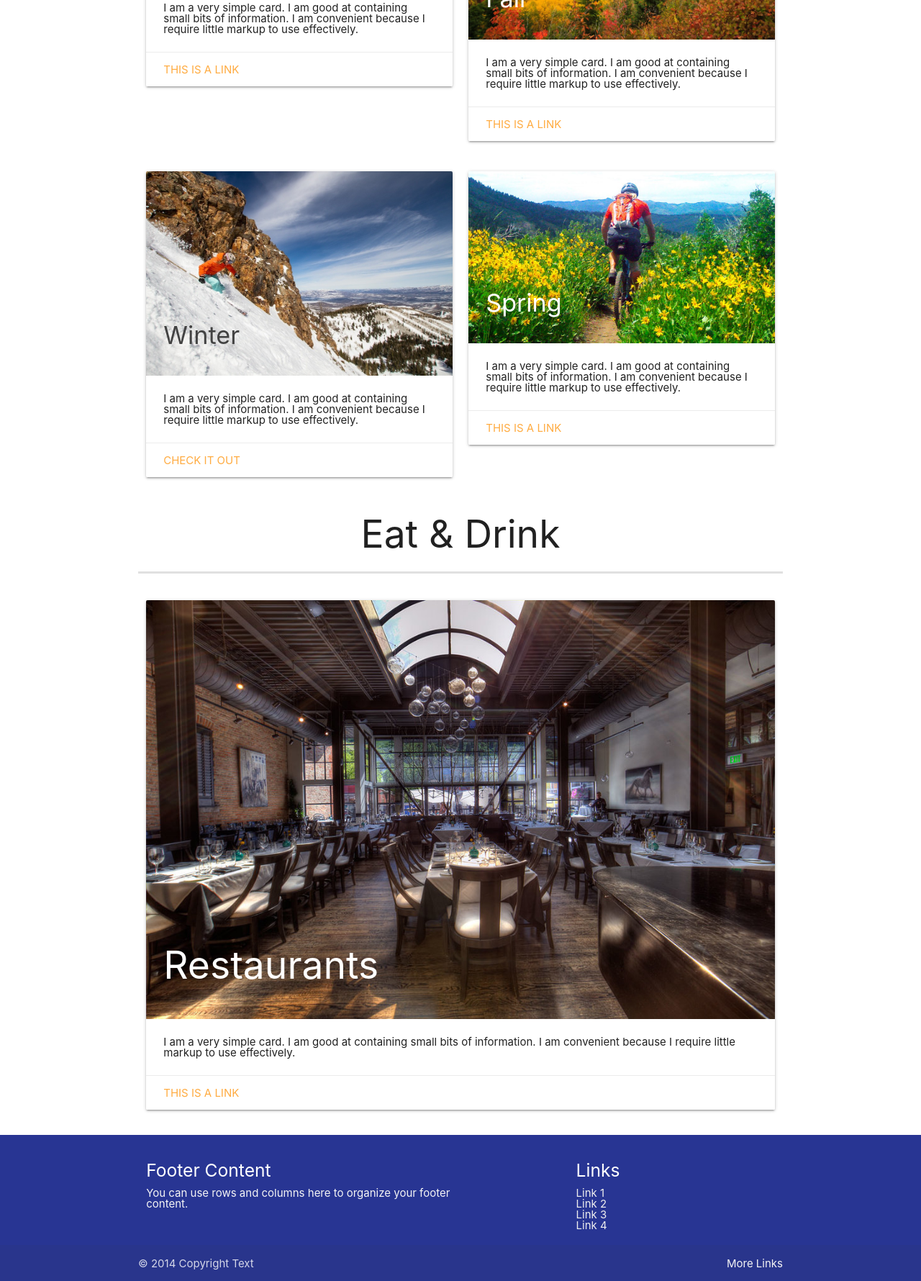
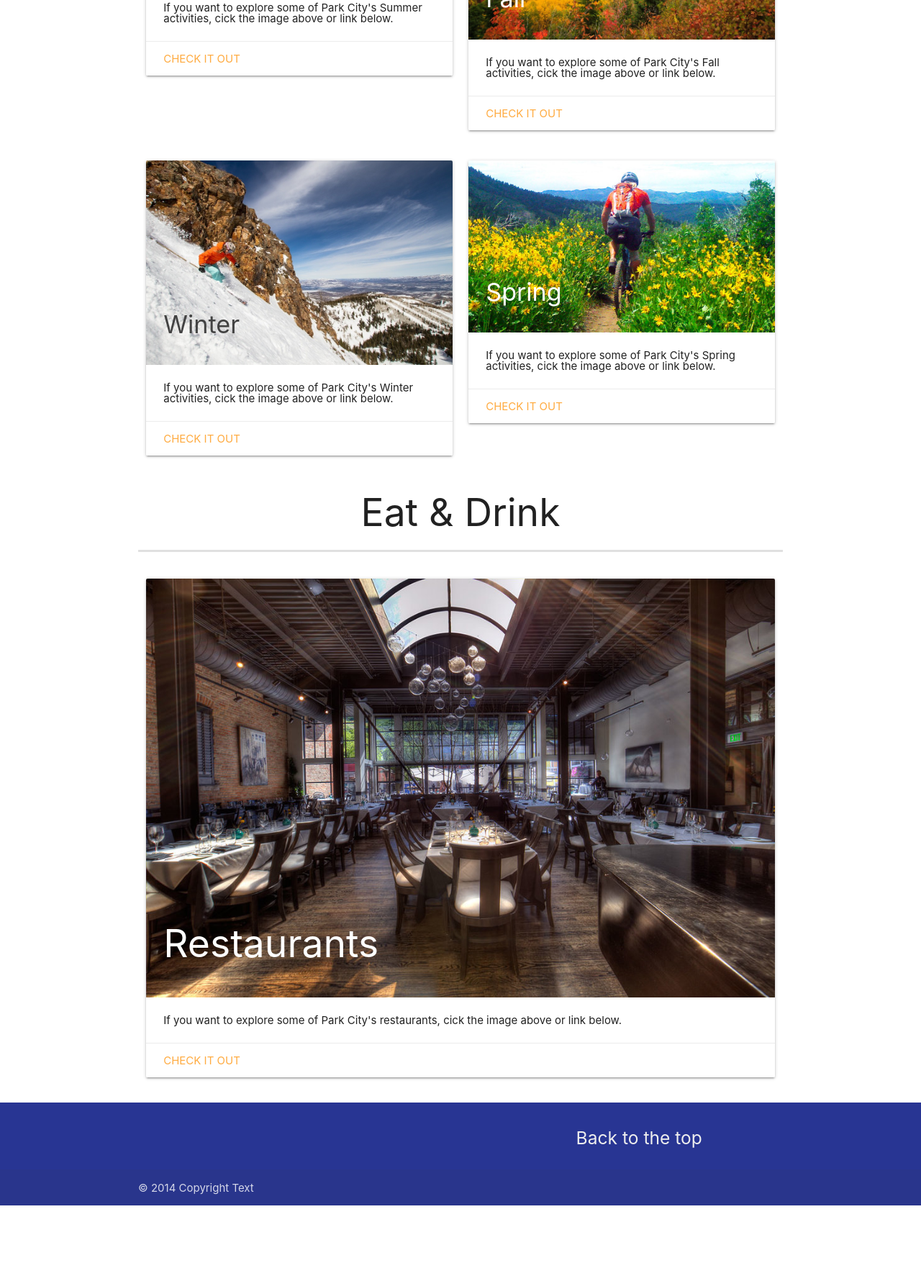
Before and after one commit to MarcoJohns/Group4, a plain HTML site: page index.html in a window 1280 px wide. Shown: the part 1735-3515 px from the top of the page at 72% size. After the commit the page ends 3410 px from the top, so only its background shows below. Drawn offline with nearby package versions, Linux system fonts and the light colour scheme; a web font is replaced by a local one.

Commit message:
I changed all of our footers so that the link you back to the top of the current page you are on.  I also put an image at the top of our summer.html, just below the nav bar so that it matches the rest of our pages.  Lastly i chachanged the text on our season and restaurant cards.

```diff
--- a/assets/css/style.css
+++ b/assets/css/style.css
@@ -41,6 +41,26 @@ body {
     font-family: 'Italiana', serif;
 }
 
+.big-summer-img {
+
+     /* The image used */
+     background-image: url("../images/Canyonlands_National_Park.jpg");
+
+     min-height: 380px;
+
+     /* Center and scale the image nicely */
+     background-position: center;
+     background-repeat: no-repeat;
+     background-size: cover;
+
+     /* Needed to position the navbar */
+     position: relative;
+  }
+
+#nav-mobile, .brand-logo{
+    font-family: 'Italiana', serif;
+}
+
 
 
 .main-container{
--- a/index.html
+++ b/index.html
@@ -96,29 +96,31 @@
                     </span>
                 </div>
                 <div class="card-content">
-                    <p>I am a very simple card. I am good at containing small bits of information.
-                        I am convenient because I require little markup to use effectively.</p>
+                    <p>If you want to explore some of Park City's Summer activities, cick the image above or link below.
+                    </p>
                 </div>
                 <div class="card-action">
-                    <a href="#">This is a link</a>
+                    <a href="summer.html">Check it out</a>
                 </div>
             </div>
         </div>
 
         <div class="col s12 m6">
             <div class="card">
+                <a href="fall.html">
                     <div class="card-image">
                         <img src="assets/images/fall-card.webp">
+                </a>
                 <span class="card-title">
                     <h4>Fall</h4>
                 </span>
             </div>
             <div class="card-content">
-                    <p>I am a very simple card. I am good at containing small bits of information.
-                        I am convenient because I require little markup to use effectively.</p>
+                <p>If you want to explore some of Park City's Fall activities, cick the image above or link below.
+                </p>
             </div>
             <div class="card-action">
-                    <a href="#">This is a link</a>
+                <a href="fall.html">Check it out</a>
             </div>
         </div>
     </div>
@@ -131,14 +133,13 @@
                     <div class="card-image">
                         <img src="assets/images/winter-card.jpg">
                 </a>
-                <span class="card-title">
-                    <h4><a class="grey-text text-darken-3" href="#!">Winter</a></h4>
+                <span class="card-title" href="winter.html">
+                    <h4><a class="grey-text text-darken-3" href="winter.html">Winter</a></h4>
                 </span>
 
             </div>
             <div class="card-content">
-                <p>I am a very simple card. I am good at containing small bits of information.
-                    I am convenient because I require little markup to use effectively.</p>
+                <p>If you want to explore some of Park City's Winter activities, cick the image above or link below.</p>
             </div>
             <div class="card-action">
                 <a href="winter.html">Check it out</a>
@@ -148,18 +149,19 @@
 
     <div class="col s12 m6">
         <div class="card">
+            <a href="spring.html">
                 <div class="card-image">
                     <img src="assets/images/spring-card.jpg">
+            </a>
             <span class="card-title">
                 <h4>Spring</h4>
             </span>
         </div>
         <div class="card-content">
-                <p>I am a very simple card. I am good at containing small bits of information.
-                    I am convenient because I require little markup to use effectively.</p>
+            <p>If you want to explore some of Park City's Spring activities, cick the image above or link below.</p>
         </div>
         <div class="card-action">
-                <a href="#">This is a link</a>
+            <a href="spring.html">Check it out</a>
         </div>
     </div>
     </div>
@@ -179,18 +181,20 @@
         <div class=row>
             <div class="col s6 m12">
                 <div class="card">
+                    <a href="#">
                         <div class="card-image">
                             <img src="assets/images/restaurant-card.jpg">
+                    </a>
                     <span class="card-title">
                         <h2>Restaurants</h2>
                     </span>
                 </div>
                 <div class="card-content">
-                        <p>I am a very simple card. I am good at containing small bits of information.
-                            I am convenient because I require little markup to use effectively.</p>
+                    <p>If you want to explore some of Park City's restaurants, cick the image above or link below.
+                    </p>
                 </div>
                 <div class="card-action">
-                        <a href="#">this is a link</a>
+                    <a href="#">Check it out</a>
                 </div>
             </div>
         </div>
@@ -201,18 +205,15 @@
         <div class="container">
             <div class="row">
                 <div class="col l6 s12">
-                    <h5 class="white-text">Footer Content</h5>
-                    <p class="grey-text text-lighten-4">You can use rows and columns here to organize your footer
-                        content.
+                    <h5 class="white-text"></h5>
+                    <p class="grey-text text-lighten-4">
                     </p>
                 </div>
                 <div class="col l4 offset-l2 s12">
-                    <h5 class="white-text">Links</h5>
                     <ul>
-                        <li><a class="grey-text text-lighten-3" href="#!">Link 1</a></li>
-                        <li><a class="grey-text text-lighten-3" href="#!">Link 2</a></li>
-                        <li><a class="grey-text text-lighten-3" href="#!">Link 3</a></li>
-                        <li><a class="grey-text text-lighten-3" href="#!">Link 4</a></li>
+                        <li><a class="grey-text text-lighten-3" href="#">
+                                <h5>Back to the top</h5>
+                            </a></li>
                     </ul>
                 </div>
             </div>
@@ -220,7 +221,7 @@
         <div class="footer-copyright">
             <div class="container">
                 © 2014 Copyright Text
-                <a class="grey-text text-lighten-4 right" href="#!">More Links</a>
+                <a class="grey-text text-lighten-4 right" href="#!"></a>
             </div>
         </div>
     </footer>
```
Also changed, not shown: summer.html (+9 -9 lines), winter.html (+6 -8 lines). Lines whose indentation alone changed are shown as unchanged.
